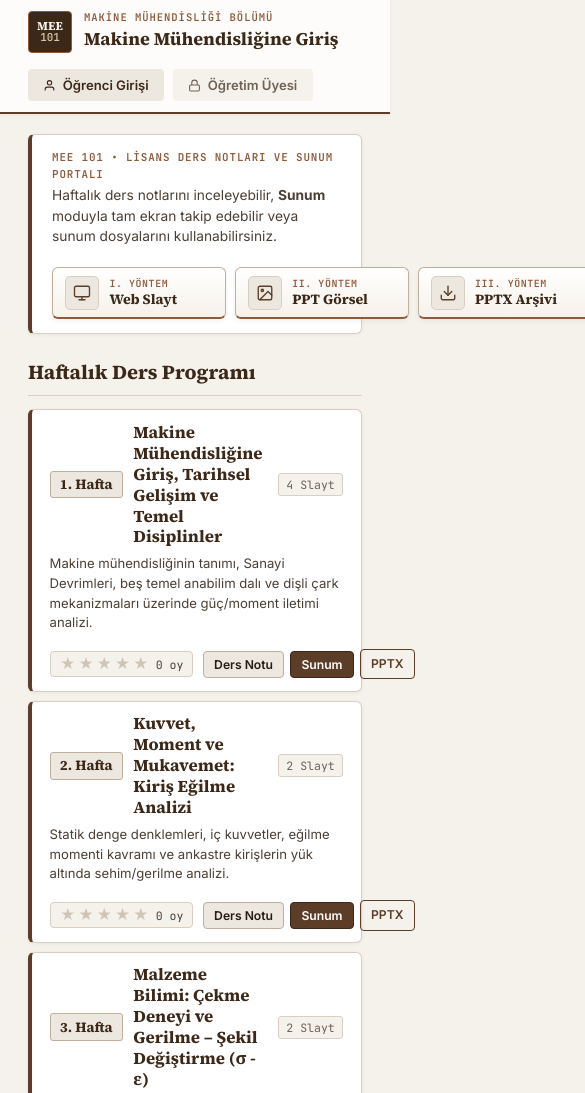
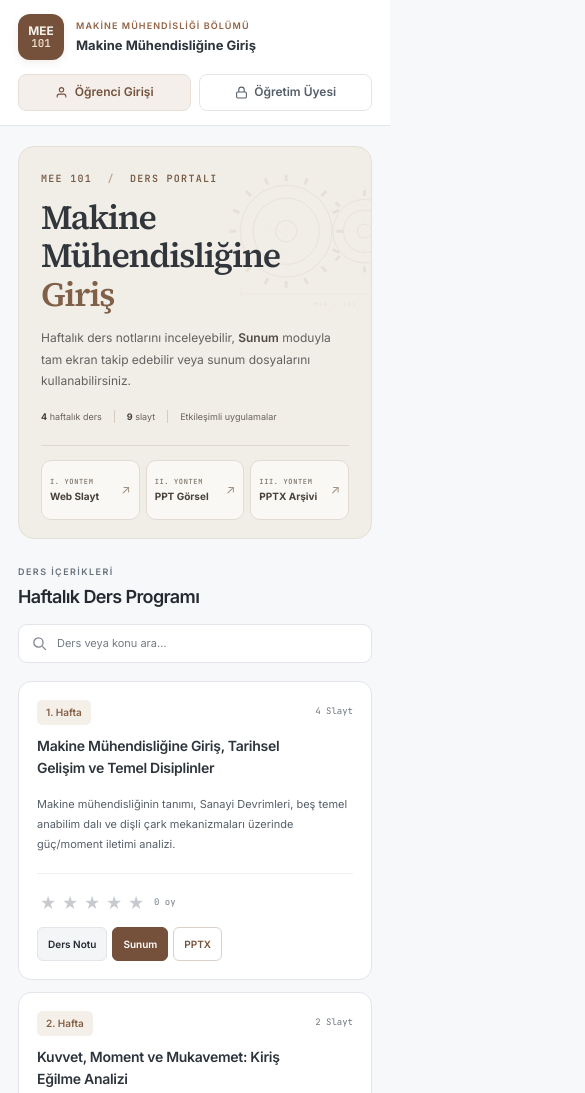
Before and after one commit to aserdargl/ME101, a plain HTML site: page index.html in a window 390 px wide. Shown: the top 1093 px of the page, 585 px wide, since content can reach past the window. Drawn offline with nearby package versions, Linux system fonts and the light colour scheme.

Commit message:
Modernize MEE 101 course portal with responsive catalog and search

```diff
--- a/app.js
+++ b/app.js
@@ -961,6 +961,8 @@ function renderCatalog() {
     lectureGrid.appendChild(card);
   });
 
+  updateCatalogOverview();
+
   // Yıldız hover ve kayıtlı öğrenci oy verme etkileşimleri
   document.querySelectorAll(".star-group").forEach((groupEl) => {
     const buttons = Array.from(groupEl.querySelectorAll(".star-btn"));
--- /dev/null
+++ b/catalog-ui.js
@@ -0,0 +1,28 @@
+/** Keeps catalog search and content totals in sync with the rendered lectures. */
+function updateCatalogOverview() {
+  const cards = Array.from(document.querySelectorAll(".lecture-card"));
+  const slideCount = cards.reduce((total, card) => {
+    return total + Number.parseInt(card.querySelector(".slide-count-tag").textContent, 10);
+  }, 0);
+  document.getElementById("catalog-lecture-count").textContent = cards.length;
+  document.getElementById("catalog-slide-count").textContent = slideCount;
+  filterCatalog();
+}
+
+/** Filters visible lessons without changing stored course or student data. */
+function filterCatalog() {
+  const query = document.getElementById("lecture-search").value.trim().toLocaleLowerCase("tr");
+  const cards = Array.from(document.querySelectorAll(".lecture-card"));
+  let visibleCount = 0;
+  cards.forEach((card) => {
+    const text = [".week-tag", ".lecture-title-wrap h4", ".lecture-desc-wrap p"]
+      .map((selector) => card.querySelector(selector).textContent).join(" ");
+    const matches = text.toLocaleLowerCase("tr").includes(query);
+    card.classList.toggle("hidden", !matches);
+    if (matches) visibleCount += 1;
+  });
+  document.getElementById("catalog-empty").classList.toggle("hidden", visibleCount > 0);
+  document.getElementById("catalog-search-status").textContent = `${visibleCount} ders gösteriliyor.`;
+}
+
+document.getElementById("lecture-search").addEventListener("input", filterCatalog);
--- a/index.html
+++ b/index.html
@@ -3,24 +3,26 @@
 <head>
   <meta charset="UTF-8" />
   <meta name="viewport" content="width=device-width, initial-scale=1.0" />
+  <meta name="description" content="MEE 101 Makine Mühendisliğine Giriş: haftalık ders notları, etkileşimli uygulamalar ve sunumlar." />
   <title>MEE 101 — Makine Mühendisliğine Giriş | Ders Portalı</title>
   <link rel="preconnect" href="https://fonts.googleapis.com">
   <link rel="preconnect" href="https://fonts.gstatic.com" crossorigin>
   <link href="https://fonts.googleapis.com/css2?family=Inter:wght@400;500;600;700&family=JetBrains+Mono:wght@400;500;600&family=Source+Serif+4:opsz,wght@8..60,600;8..60,700&display=swap" rel="stylesheet">
   <script src="https://cdnjs.cloudflare.com/ajax/libs/jszip/3.10.1/jszip.min.js"></script>
   <link rel="stylesheet" href="style.css?v=10" />
+  <link rel="stylesheet" href="modern.css?v=1" />
 </head>
 <body>
   <!-- ÜST NAVİGASYON -->
   <header id="top-navbar" class="navbar">
     <div class="nav-container">
-      <div class="brand" id="btn-home" title="Ders Kataloğuna Dön">
+      <button type="button" class="brand" id="btn-home" title="Ders Kataloğuna Dön" aria-label="Ders kataloğuna dön">
         <div class="brand-mark">MEE<br><span>101</span></div>
         <div class="brand-text">
           <span class="department-label">MAKİNE MÜHENDİSLİĞİ BÖLÜMÜ</span>
-          <h1 class="course-title">Makine Mühendisliğine Giriş</h1>
+          <span class="course-title">Makine Mühendisliğine Giriş</span>
         </div>
-      </div>
+      </button>
 
       <div class="nav-right-group">
         <!-- SADECE YÖNETİCİ (ÖĞRETİM ÜYESİ) GİRİŞİ YAPILDIĞINDA GÖRÜNEN ARAÇLAR -->
@@ -72,8 +74,30 @@
     <!-- Üst Bilgi ve Eşit Genişlikte Şık 3 Yöntem Butonu -->
     <section class="compact-top-bar">
       <div class="compact-top-left">
-        <span class="hero-kicker">MEE 101 • LİSANS DERS NOTLARI VE SUNUM PORTALI</span>
+        <span class="hero-kicker">MEE 101 <span class="kicker-divider">/</span> DERS PORTALI</span>
+        <h1 class="catalog-title">Makine Mühendisliğine<br><span>Giriş</span></h1>
         <p>Haftalık ders notlarını inceleyebilir, <strong>Sunum</strong> moduyla tam ekran takip edebilir veya sunum dosyalarını kullanabilirsiniz.</p>
+        <div class="catalog-summary" aria-label="Ders içeriği">
+          <span><strong id="catalog-lecture-count">—</strong> haftalık ders</span>
+          <span><strong id="catalog-slide-count">—</strong> slayt</span>
+          <span>Etkileşimli uygulamalar</span>
+        </div>
+      </div>
+
+      <div class="hero-drawing" aria-hidden="true">
+        <svg viewBox="0 0 340 220" fill="none" xmlns="http://www.w3.org/2000/svg">
+          <defs><pattern id="engineering-grid" width="20" height="20" patternUnits="userSpaceOnUse"><path d="M20 0H0V20" stroke="currentColor" stroke-opacity=".09" stroke-width=".6"/></pattern></defs>
+          <rect width="340" height="220" fill="url(#engineering-grid)"/>
+          <g stroke="currentColor" stroke-width="1.2">
+            <circle cx="132" cy="108" r="65"/><circle cx="132" cy="108" r="47"/>
+            <circle cx="132" cy="108" r="15"/><circle cx="243" cy="108" r="45"/>
+            <circle cx="243" cy="108" r="30"/><circle cx="243" cy="108" r="10"/>
+            <path d="M132 37V28m0 160v-9M61 108H52m160 0h-9M82 58l-7-7m114 114-7-7M82 158l-7 7M189 51l-7 7M106 42l-4-9m60 150-4-9M66 82l-9-4m150 60-9-4M66 134l-9 4M207 78l-9 4M106 174l-4 9M162 33l-4 9M243 58v-8m0 116v-8M293 108h8M208 73l-6-6m82 82-6-6M208 143l-6 6m82-82-6 6" stroke-width="4"/>
+            <path d="M38 108h272M132 15v184M243 33v150" stroke-dasharray="4 5" stroke-opacity=".4" stroke-width=".7"/>
+            <path d="M67 189v14m221-58v58M67 197h221m-221 0 5-3m-5 3 5 3m216-3-5-3m5 3-5 3" stroke-opacity=".55" stroke-width=".7"/>
+          </g>
+          <text x="172" y="214" fill="currentColor" font-family="monospace" font-size="8" letter-spacing="2">MEE / 101</text>
+        </svg>
       </div>
 
       <div id="admin-compact-methods" class="methods-equal-group">
@@ -112,8 +136,13 @@
     <section class="weeks-section">
       <div class="section-header">
         <div>
-          <h3>Haftalık Ders Programı</h3>
+          <span class="section-eyebrow">DERS İÇERİKLERİ</span>
+          <h2>Haftalık Ders Programı</h2>
         </div>
+        <label class="catalog-search" for="lecture-search">
+          <svg width="17" height="17" viewBox="0 0 24 24" fill="none" stroke="currentColor" stroke-width="1.8" aria-hidden="true"><circle cx="10.5" cy="10.5" r="6.5"/><path d="m16 16 5 5"/></svg>
+          <input id="lecture-search" type="search" placeholder="Ders veya konu ara…" autocomplete="off" />
+        </label>
         <div id="admin-section-actions" class="admin-toolbar hidden">
           <button id="btn-section-student-roster" class="btn btn-secondary" title="Derse kayıtlı öğrenci numaralarını tanımla veya düzenle">
             Öğrenci Listesi
@@ -130,7 +159,10 @@
       <div id="lecture-grid" class="lecture-grid">
         <!-- JS tarafından doldurulacak -->
       </div>
+      <p id="catalog-empty" class="catalog-empty hidden" role="status">Aramanıza uygun ders bulunamadı. Farklı bir konu veya hafta arayabilirsiniz.</p>
+      <p id="catalog-search-status" class="visually-hidden" role="status" aria-live="polite"></p>
     </section>
+    <footer class="catalog-footer"><span>MEE 101</span><span>Makine Mühendisliği Bölümü · Ders Notları ve Sunumlar</span></footer>
   </main>
 
   <!-- DERS GÖRÜNÜMÜ -->
@@ -216,14 +248,14 @@
           <span class="department-label">MEE 101 DERS KAYIT DOĞRULAMASI</span>
           <h3>Öğrenci Numarası ile Giriş</h3>
         </div>
-        <button id="btn-close-student-login" class="modal-close-btn">&times;</button>
+        <button id="btn-close-student-login" class="modal-close-btn" aria-label="Öğrenci girişini kapat">&times;</button>
       </div>
       <div class="modal-body">
         <p id="student-login-prompt-desc" class="modal-desc">
           Derslere yıldız puanı verebilmek ve sunum dosyalarını (<code>.pptx</code>) indirebilmek için derse kayıtlı <strong>Öğrenci Numaranızı</strong> giriniz. Her öğrenci her ders için yalnızca 1 kez oy kullanabilir.
         </p>
         <div class="form-field">
-          <label>Öğrenci Numarası</label>
+          <label for="inp-student-no">Öğrenci Numarası</label>
           <input type="text" id="inp-student-no" placeholder="Örn: 20261001" autocomplete="off" />
         </div>
         <p id="student-login-error" class="hidden" style="color:#9b2226; font-size:0.78rem; margin-top:0.45rem; font-weight:600;">
@@ -246,14 +278,14 @@
           <span class="department-label">YETKİLİ ERİŞİMİ</span>
           <h3>Öğretim Üyesi Girişi</h3>
         </div>
-        <button id="btn-close-admin-login" class="modal-close-btn">&times;</button>
+        <button id="btn-close-admin-login" class="modal-close-btn" aria-label="Öğretim üyesi girişini kapat">&times;</button>
       </div>
       <div class="modal-body">
         <p class="modal-desc">
           Ders ekleme, PPTX yükleme, öğrenci listesi tanımlama ve yıldız sıfırlama işlemleri yalnızca dersi veren öğretim üyesine açıktır.
         </p>
         <div class="form-field">
-          <label>Yönetici Parolası</label>
+          <label for="inp-admin-pass">Yönetici Parolası</label>
           <input type="password" id="inp-admin-pass" placeholder="Parolanızı giriniz..." />
         </div>
         <p id="admin-login-error" class="hidden" style="color:#9b2226; font-size:0.78rem; margin-top:0.4rem; font-weight:600;">
@@ -647,6 +679,7 @@
     </div>
   </div>
 
-  <script src="app.js?v=10"></script>
+  <script src="catalog-ui.js?v=1"></script>
+  <script src="app.js?v=11"></script>
 </body>
 </html>
--- /dev/null
+++ b/modern.css
@@ -0,0 +1,233 @@
+/* Presentation layer: retains the course engine and exact PowerPoint layouts. */
+:root {
+  --bg-main: #f7f8fa;
+  --bg-subtle: #f0f2f4;
+  --bg-card-hover: #fff;
+  --text-main: #252a30;
+  --text-secondary: #555e68;
+  --text-muted: #68717c;
+  --brown-dark: #2d343b;
+  --brown-primary: #75513b;
+  --brown-accent: #926344;
+  --brown-light: #ece4dd;
+  --border-color: #e2e5e9;
+  --border-strong: #cbd1d8;
+  --radius-lg: 16px;
+  --radius-md: 8px;
+  --shadow-sm: 0 2px 8px #202a3504;
+  --shadow-md: 0 8px 24px #202a350a;
+  --shadow-lg: 0 24px 80px #202a3526;
+  --page-width: 1180px;
+}
+
+body { -webkit-font-smoothing: antialiased; overflow-x: visible; }
+button, input, select, textarea { font: inherit; }
+button, a, input, select, textarea { -webkit-tap-highlight-color: transparent; }
+:focus-visible { outline: 3px solid #9b6945; outline-offset: 4px; }
+::selection { background: #e9d9c9; color: #2d343b; }
+
+.navbar {
+  background: #ffffffef;
+  backdrop-filter: blur(16px);
+  border-bottom: 1px solid var(--border-color);
+  padding: 17px 32px;
+  box-shadow: none;
+}
+.nav-container { max-width: var(--page-width); gap: 16px; }
+.brand { border: 0; background: transparent; text-align: left; padding: 0; min-width: 0; }
+.brand-mark {
+  width: 46px;
+  height: 46px;
+  background: #75513b;
+  border: 0;
+  border-radius: 12px;
+  font-family: 'Inter', sans-serif;
+  box-shadow: 0 3px 8px #75513b18;
+}
+.brand-mark span { color: #f0ded0; }
+.brand-text { min-width: 0; }
+.department-label { font-family: 'Inter', sans-serif; font-size: 9px; letter-spacing: .12em; }
+.course-title { display: block; font-family: 'Inter', sans-serif; font-size: 14px; margin-top: 4px; }
+.nav-right-group { margin-left: auto; gap: 8px; }
+.btn { border-radius: 8px; padding: 9px 14px; font-size: 12px; line-height: 1.4; }
+.btn-primary { border-color: var(--brown-primary); }
+.btn-primary:hover:not(:disabled) { background: #5e402e; border-color: #5e402e; }
+.btn-secondary { background: #f3f5f7; border-color: var(--border-color); }
+.btn-secondary:hover { background: #e9edf1; border-color: #cbd1d8; }
+.btn-outline { border-color: #d9d1ca; color: #75513b; }
+.btn-admin-lock { background: white; border-color: var(--border-color); color: var(--text-secondary); }
+.btn-student-login { background: #f4efeb; border-color: #e9dfd7; color: #75513b; }
+.btn svg { flex-shrink: 0; }
+
+.catalog-container {
+  max-width: calc(var(--page-width) + 64px);
+  padding: 0 32px;
+  margin: 30px auto 0;
+}
+.compact-top-bar {
+  position: relative;
+  isolation: isolate;
+  display: grid;
+  grid-template-columns: minmax(0, 1fr) 310px;
+  gap: 24px 48px;
+  padding: 30px 34px 22px;
+  background: #f1ede7;
+  border: 1px solid #e5dfd6;
+  box-shadow: none;
+  margin-bottom: 32px;
+  overflow: hidden;
+}
+.compact-top-left { min-width: 0; }
+.hero-kicker { font-size: 10px; color: #775b45; letter-spacing: .13em; margin-bottom: 12px; }
+.kicker-divider { color: #b8a58e; margin: 0 8px; }
+.catalog-title {
+  color: #30363b;
+  font-family: 'Source Serif 4', Georgia, serif;
+  font-size: clamp(29px, 3.3vw, 42px);
+  font-weight: 600;
+  letter-spacing: -.04em;
+  line-height: 1.13;
+  margin-bottom: 14px;
+}
+.catalog-title span { color: #806048; }
+.compact-top-left p { max-width: 570px; font-size: 12px; line-height: 1.8; color: #62615f; }
+.compact-top-left p strong { color: #514b44; font-weight: 600; }
+.catalog-summary { display: flex; align-items: center; gap: 10px 20px; flex-wrap: wrap; margin-top: 18px; font-size: 10px; color: #6a635a; }
+.catalog-summary strong { color: #493e32; font-weight: 700; }
+.catalog-summary span + span { border-left: 1px solid #d6ccc0; padding-left: 20px; }
+.hero-drawing { grid-column: 2; grid-row: 1; align-self: center; color: #8f7659; opacity: .8; }
+.hero-drawing svg { display: block; width: 100%; height: auto; }
+.methods-equal-group {
+  grid-column: 1 / -1;
+  grid-template-columns: repeat(3, minmax(0, 1fr));
+  width: 100%;
+  gap: 12px;
+  padding-top: 18px;
+  border-top: 1px solid #ded7cd;
+}
+.method-suite-btn {
+  width: 100%;
+  height: 56px;
+  padding: 0 14px;
+  background: #ffffff9c;
+  border: 1px solid #e1dbd3;
+  border-radius: 10px;
+  box-shadow: none;
+  gap: 12px;
+}
+.method-suite-icon { width: 32px; height: 32px; border: none; background: #eee7df; border-radius: 8px; }
+.method-suite-text small { font-size: 8px; letter-spacing: .09em; color: #81776c; }
+.method-suite-text strong { font-family: 'Inter', sans-serif; font-size: 12px; color: #48423b; margin-top: 3px; }
+.method-suite-btn::after { content: '↗'; margin-left: auto; color: #9d8b79; font-size: 17px; }
+.method-suite-btn:hover { background: #fff; border-color: #bca58f; box-shadow: 0 4px 12px #75513b0a; }
+.method-suite-btn:hover .method-suite-icon { background: #e9ded1; color: #75513b; }
+.method-suite-btn:hover .method-suite-text small { color: #81776c; }
+.method-suite-btn:hover .method-suite-text strong { color: #48423b; }
+
+.section-header { border: 0; padding: 0; margin-bottom: 18px; flex-wrap: wrap; gap: 16px; }
+.section-eyebrow { display: block; font-size: 9px; font-weight: 600; color: var(--text-muted); letter-spacing: .16em; margin-bottom: 4px; }
+.section-header h2 { color: var(--text-main); font-size: 19px; font-weight: 600; letter-spacing: -.035em; }
+.catalog-search { display: flex; align-items: center; gap: 9px; width: 250px; min-width: 0; padding: 10px 12px; border: 1px solid var(--border-color); border-radius: 9px; color: #7b838c; background: white; margin-left: auto; }
+.catalog-search:focus-within { border-color: #a4866c; box-shadow: 0 0 0 3px #a4866c15; }
+.catalog-search input { background: transparent; border: 0; outline: 0; width: 100%; min-width: 0; font-size: 11px; color: var(--text-main); }
+.catalog-search input::placeholder { color: #737b84; }
+.catalog-search svg { flex-shrink: 0; }
+.lecture-grid { display: grid; grid-template-columns: repeat(2, minmax(0, 1fr)); gap: 16px; }
+.lecture-card { padding: 20px; border: 1px solid var(--border-color); border-radius: 13px; gap: 14px; box-shadow: none; min-width: 0; }
+.lecture-card:hover { border-color: #c4b29f; box-shadow: var(--shadow-md); }
+.lecture-row-top { align-items: flex-start; gap: 12px; }
+.lecture-title-wrap { flex-direction: column; align-items: flex-start; gap: 10px; }
+.week-tag { font-family: 'Inter', sans-serif; font-size: 10px; font-weight: 600; color: #846043; background: #f5efe9; border: 0; padding: 5px 9px; border-radius: 5px; }
+.lecture-title-wrap h4 { font-family: 'Inter', sans-serif; font-size: 14px; line-height: 1.6; letter-spacing: -.02em; font-weight: 600; min-height: 45px; }
+.lecture-meta-right { gap: 6px; flex-wrap: wrap; justify-content: flex-end; max-width: 95px; }
+.slide-count-tag { border: 0; background: transparent; padding: 5px 0; font-size: 9px; color: #707882; }
+.lecture-row-bottom { flex: 1; flex-direction: column; align-items: stretch; gap: 18px; }
+.lecture-desc-wrap { align-items: flex-start; min-width: 0; }
+.lecture-desc-wrap p { font-size: 11px; line-height: 1.85; white-space: normal; overflow: visible; }
+.lecture-controls-right { justify-content: space-between; border-top: 1px solid #eef0f2; padding-top: 13px; gap: 8px; margin-top: auto; }
+.rating-box { border: 0; background: transparent; padding: 0; gap: 7px; flex-wrap: wrap; }
+.star-group { gap: 0; }
+.star-btn { font-size: 16px; min-width: 20px; min-height: 28px; color: #c7cbd0; }
+.rating-meta { font-size: 9px; color: #727b85; }
+.card-actions-3 { flex-wrap: wrap; gap: 5px; }
+.card-actions-3 .btn { padding: 7px 10px; font-size: 10px; border-radius: 6px; min-height: 30px; }
+.catalog-empty { padding: 40px 20px; border: 1px dashed var(--border-strong); border-radius: 12px; font-size: 13px; color: var(--text-secondary); text-align: center; }
+.catalog-footer { display: flex; justify-content: space-between; gap: 14px; margin-top: 30px; padding: 18px 0; border-top: 1px solid var(--border-color); color: #747c85; font-size: 10px; }
+.catalog-footer > span:first-child { color: #75513b; font-weight: 600; letter-spacing: .08em; }
+.visually-hidden { position: absolute; width: 1px; height: 1px; padding: 0; margin: -1px; overflow: hidden; clip-path: inset(50%); white-space: nowrap; border: 0; }
+
+.modal-backdrop { background: #202a3566; backdrop-filter: blur(8px); }
+.modal-card { border: 1px solid var(--border-color); border-radius: 16px; max-height: calc(100dvh - 32px); overflow-y: auto; }
+.modal-header { background: #fafbfc; padding: 20px 24px; gap: 16px; }
+.modal-header h3 { font-family: 'Inter', sans-serif; font-size: 17px; letter-spacing: -.03em; margin-top: 5px; }
+.modal-body { padding: 22px 24px; }
+.modal-desc { line-height: 1.8; font-size: 12px; }
+.modal-close-btn { border-radius: 8px; width: 32px; height: 32px; flex-shrink: 0; }
+.form-field input, .form-field select, .form-field textarea { border-radius: 7px; padding: 10px 12px; min-width: 0; }
+.form-field { min-width: 0; }
+.form-field label { margin-bottom: 6px; }
+.modal-tab { border-radius: 6px; line-height: 1.6; }
+.reading-banner { border: 1px solid var(--border-color); border-radius: 12px; box-shadow: none; }
+.reading-banner-actions { flex-wrap: wrap; }
+body:not(.presentation-mode) .slide { border-radius: 12px; box-shadow: var(--shadow-sm); }
+
+@media (max-width: 1000px) {
+  .nav-container { align-items: flex-start; }
+  .course-title { font-size: 12px; }
+  .nav-right-group { flex: 1; justify-content: flex-end; }
+  .compact-top-bar { grid-template-columns: minmax(0, 1fr) 230px; gap: 22px; padding: 26px; }
+  .lecture-controls-right { flex-direction: column; align-items: stretch; }
+  .card-actions-3 .btn { flex: 1; }
+}
+
+@media (max-width: 700px) {
+  .navbar { padding: 14px 18px; }
+  .nav-container { gap: 14px; }
+  .brand { width: 100%; }
+  .course-title { font-size: 13px; }
+  .nav-right-group { margin: 0; justify-content: flex-start; flex-basis: 100%; }
+  .nav-right-group > .btn { flex: 1; justify-content: center; }
+  .nav-actions { width: 100%; }
+  .nav-actions .btn { flex: 1; justify-content: center; }
+  .catalog-container { padding: 0 18px; margin-top: 20px; }
+  .compact-top-bar { display: block; padding: 24px 22px 18px; margin-bottom: 26px; }
+  .catalog-title { font-size: 34px; }
+  .compact-top-left { position: relative; z-index: 1; }
+  .compact-top-left p { max-width: 440px; }
+  .hero-drawing { position: absolute; top: 8px; right: -62px; width: 240px; opacity: .1; z-index: -1; }
+  .catalog-summary { font-size: 9px; gap: 8px 12px; }
+  .catalog-summary span + span { padding-left: 12px; }
+  .methods-equal-group { margin-top: 22px; gap: 6px; padding-top: 14px; }
+  .method-suite-btn { height: 60px; padding: 8px; gap: 6px; }
+  .method-suite-icon { display: none; }
+  .method-suite-text small { font-size: 7px; }
+  .method-suite-text strong { font-size: 10px; white-space: normal; }
+  .method-suite-btn::after { font-size: 12px; }
+  .section-header { gap: 14px; }
+  .section-header h2 { font-size: 18px; }
+  .catalog-search { width: 100%; order: 3; }
+  .lecture-grid { grid-template-columns: minmax(0, 1fr); gap: 12px; }
+  .lecture-card { padding: 18px; }
+  .lecture-title-wrap h4 { min-height: 0; font-size: 14px; }
+  .lecture-controls-right { flex-direction: row; align-items: center; }
+  .star-btn { min-width: 22px; min-height: 32px; }
+  .card-actions-3 .btn { min-height: 34px; }
+  .catalog-footer { align-items: flex-start; font-size: 9px; }
+  .catalog-footer > span:last-child { text-align: right; max-width: 210px; }
+  .modal-backdrop { padding: 16px; }
+  .modal-header { padding: 18px; }
+  .modal-header h3 { font-size: 15px; }
+  .modal-body { padding: 18px; }
+  .modal-tabs { gap: 6px; }
+  .modal-tab { flex: 1 1 45%; font-size: 10px; padding: 8px; }
+  .form-grid { grid-template-columns: minmax(0, 1fr) !important; }
+  .lecture-view { padding: 0 14px; }
+  .reading-banner { padding: 16px; }
+  .reading-banner-actions .btn { flex: 1; justify-content: center; }
+  .presentation-toolbar { gap: 8px; flex-wrap: wrap; }
+  .toolbar-right { flex-wrap: wrap; justify-content: center; }
+}
+
+@media (prefers-reduced-motion: reduce) {
+  *, *::before, *::after { scroll-behavior: auto !important; transition: none !important; animation: none !important; }
+}
```
